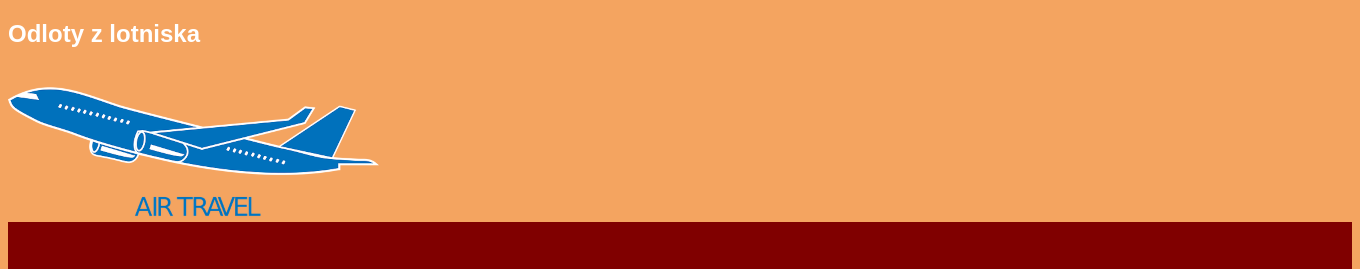
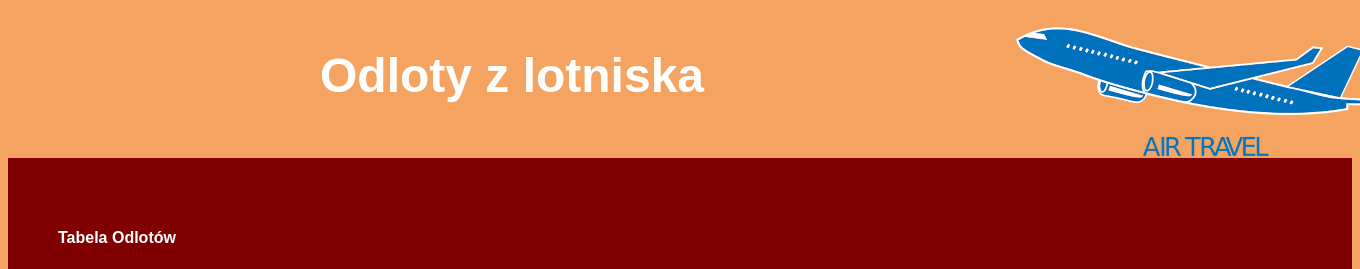
Before and after one commit to Oz017/5C_Prac_Aplik_Web_2023_2024, a PHP site: page /airport.php in a window 1360 px wide; the page is wider, and only the part inside the window is pictured. Shown: the top 269 px of that part. Run offline with PHP 8.4, Linux system fonts and the light colour scheme.

Commit message:
zmiana plików

```diff
--- a/26_10_2023/airport.php
+++ b/26_10_2023/airport.php
@@ -38,7 +38,7 @@
         </section>
         <section id="midFooter">
             <?php
-
+                echo '<p> OK</p>';
             ?>
         </section>
         <section id="rightFooter">
--- a/26_10_2023/styl6.css
+++ b/26_10_2023/styl6.css
@@ -1,4 +1,4 @@
-#leftBanner{
+#bannerLeft{
     text-align: center;
     width: 75%;
     height: 150px;
@@ -6,10 +6,10 @@
     float: left;
 }
 
-#rightBanner{
+#bannerRight{
     width: 25%;
     height: 150px;
-    float: right;
+    float: left;
 }
 
 main{
```
